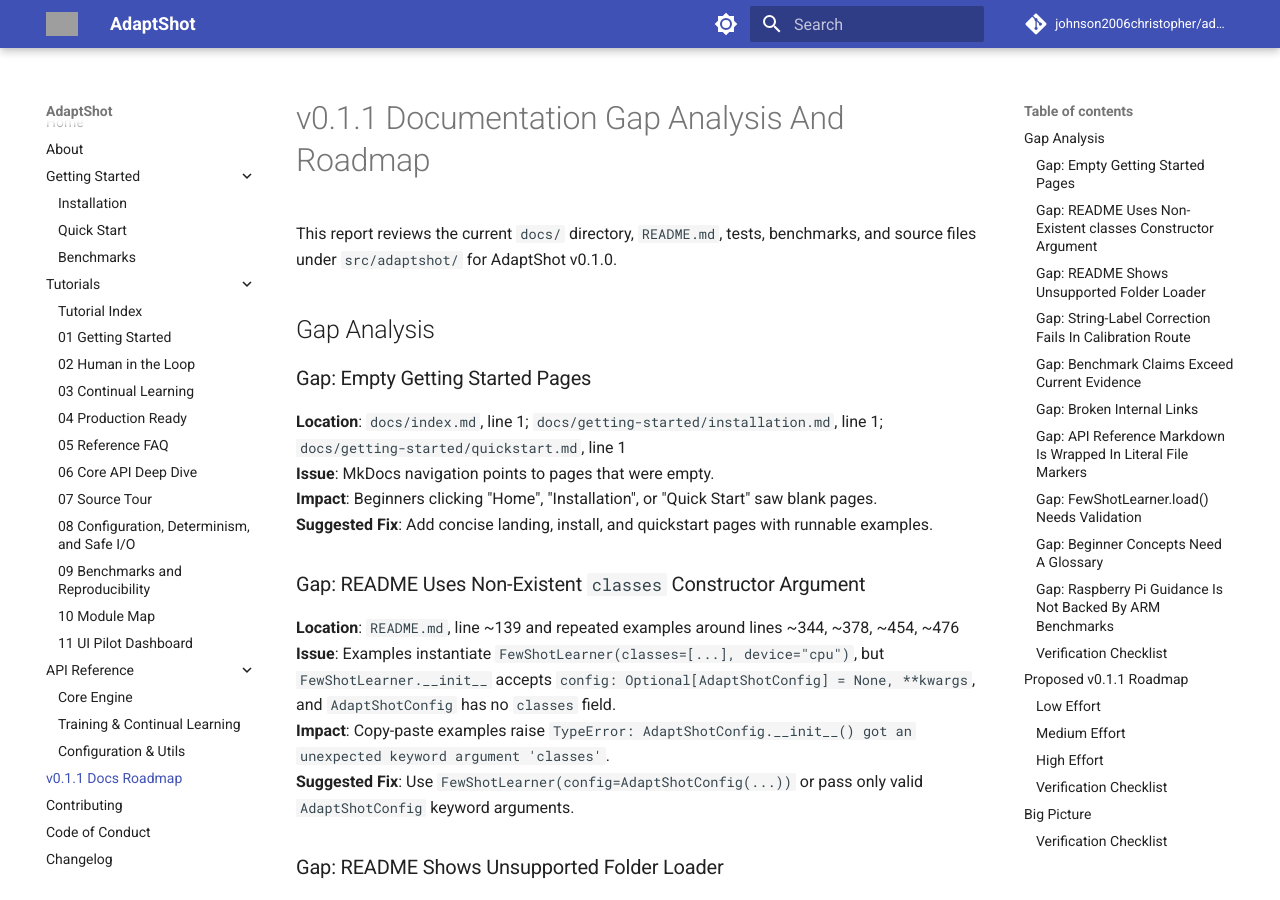
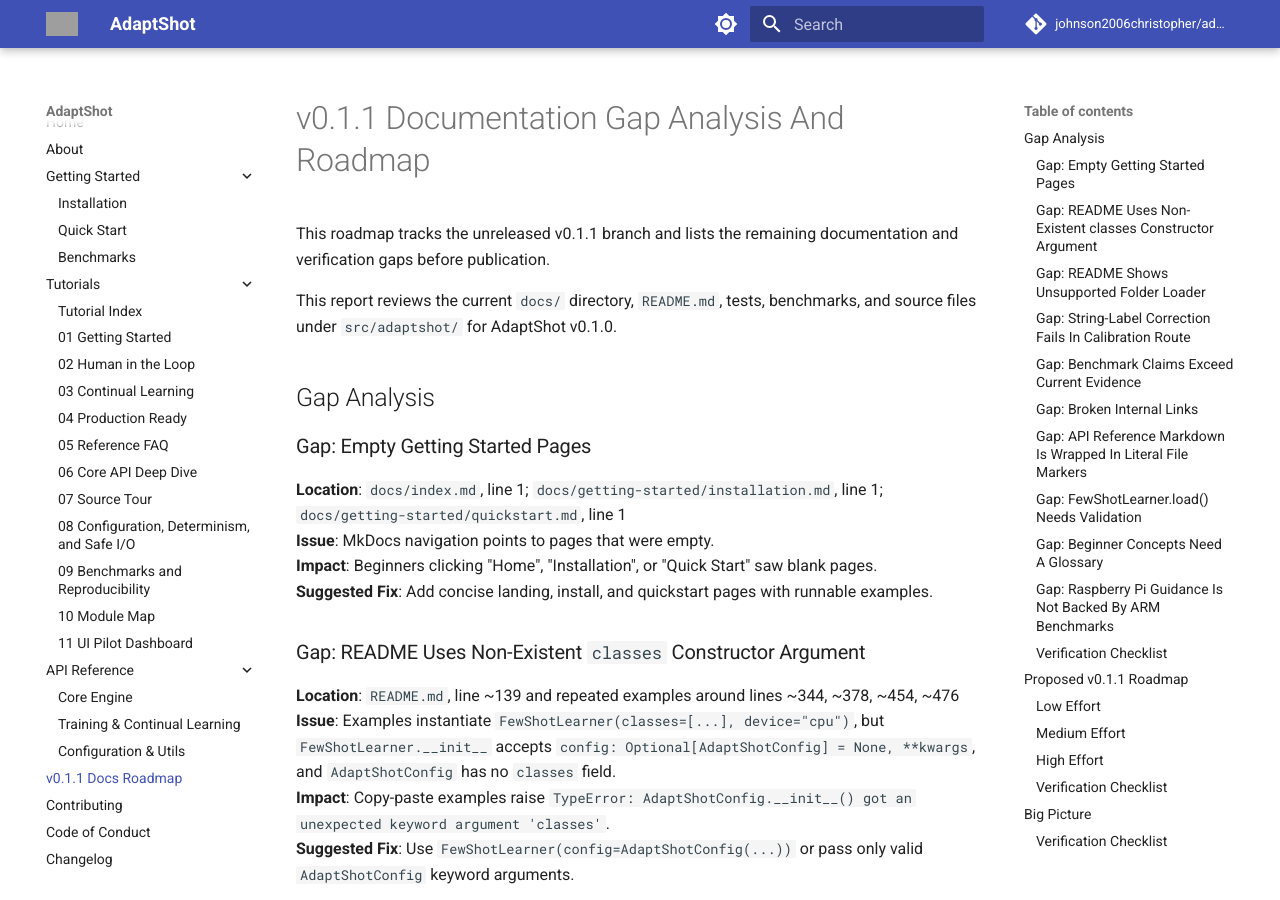
Before and after one commit to johnson2006christopher/adaptshot, an MkDocs documentation site: the page built from docs/v0.1.1-docs-roadmap.md, in a window 1280 px wide and 900 px high. Built offline with MkDocs 1.6.1 and Material for MkDocs 9.7.7, drawn with Linux system fonts in a browser that asks for light colours; comment, search, counter and statistics services are not loaded; grey boxes are pictures that could not be loaded.

Commit message:
docs: add introductory context to v0.1.1 documentation roadmap

```diff
--- a/docs/v0.1.1-docs-roadmap.md
+++ b/docs/v0.1.1-docs-roadmap.md
@@ -1,4 +1,6 @@
 # v0.1.1 Documentation Gap Analysis And Roadmap
+
+This roadmap tracks the unreleased v0.1.1 branch and lists the remaining documentation and verification gaps before publication.
 
 This report reviews the current `docs/` directory, `README.md`, tests, benchmarks, and source files under `src/adaptshot/` for AdaptShot v0.1.0.
 
```
